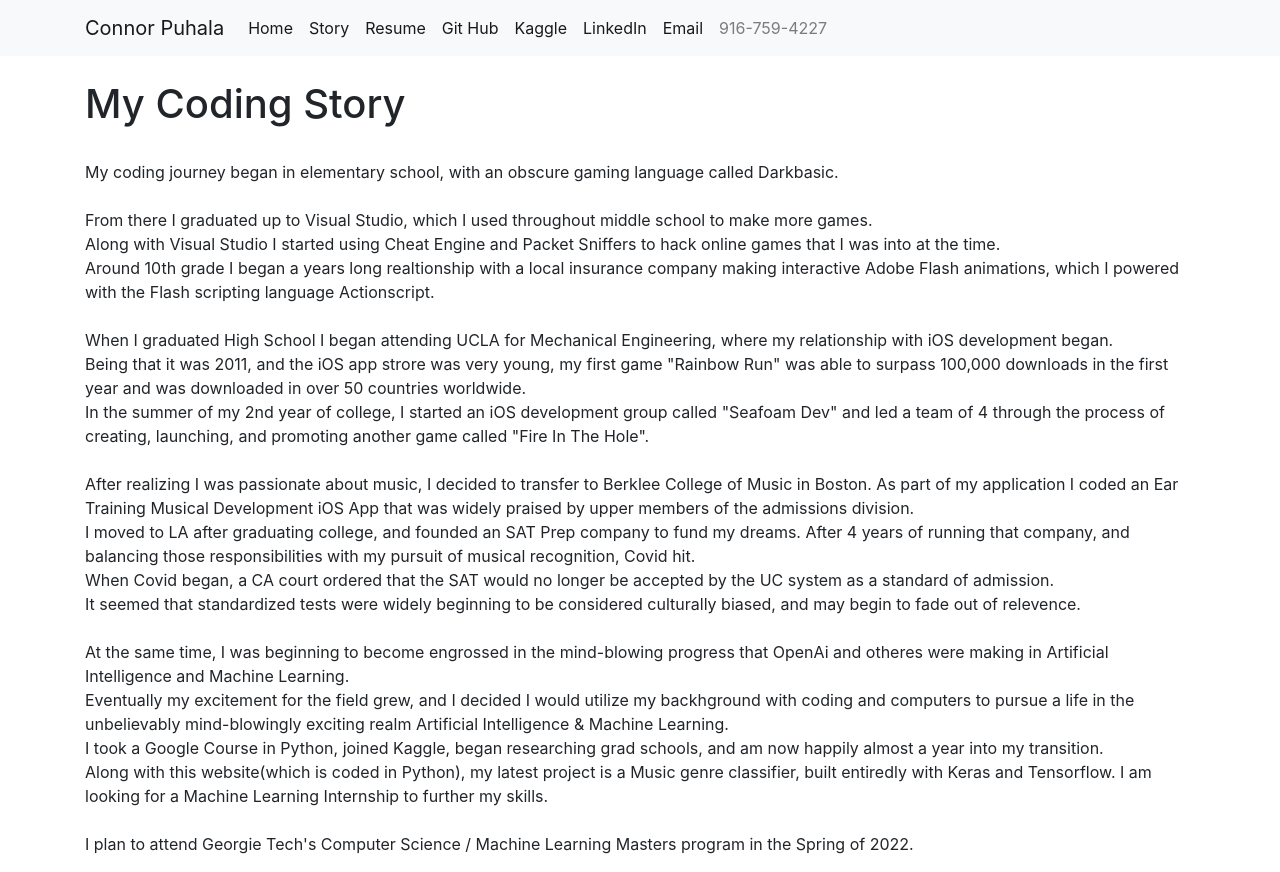
After one commit to connorpuhala/PersonalPortfolioWebsite, a Django app: page /story in a window 1280 px wide. The commit adds this page. Run offline with Django 3.2, Linux system fonts and the light colour scheme; some libraries are stand-ins or nearby versions.

Commit message:
Added Info pages and updated coding story

```diff
--- a/personal_portfolio/templates/base.html
+++ b/personal_portfolio/templates/base.html
@@ -13,6 +13,12 @@
               <a class="nav-link" href="{% url 'project_index' %}">Home</a>
             </li>
             <li class="nav-item active">
+              <a class="nav-link" href="{% url 'story' %}">Story</a>
+            </li>
+            <li class="nav-item active">
+              <a class="nav-link" href="{% url 'about_page' %}">Resume</a>
+            </li>
+            <li class="nav-item active">
               <a class="nav-link" href="https://github.com/connorpuhala" target="_blank">Git Hub</a>
             </li>
             <li class="nav-item active">
@@ -22,7 +28,7 @@
               <a class="nav-link" href="https://www.linkedin.com/in/connorpuhala/" target="_blank">LinkedIn</a>
             </li>
             <li class="nav-item active">
-              <a class="nav-link" href = "mailto: connorpuhala@gmail.com" target="_blank">Email me!</a>
+              <a class="nav-link" href = "mailto: connorpuhala@gmail.com" target="_blank">Email</a>
             </li>
             <li class="nav-item inactive">
               <a class="nav-link">916-759-4227</a>
--- a/projects/templates/project_index.html
+++ b/projects/templates/project_index.html
@@ -25,7 +25,7 @@
         position:absolute;
         top:50%;
         height:300px;
-        margin-top:-230px
+        margin-top:-250px
     }
 </style>
 </head>
--- /dev/null
+++ b/projects/templates/story.html
@@ -0,0 +1,46 @@
+{% extends "base.html" %}
+{% load static %}
+
+{% block page_content %}
+<br>
+<h1>My Coding Story</h1>
+<br>
+<p>
+    My coding journey began in elementary school, with an obscure gaming language called Darkbasic.
+    <br><br>
+    From there I graduated up to Visual Studio, which I used throughout middle school to make more games.
+    <br>
+    Along with Visual Studio I started using Cheat Engine and Packet Sniffers to hack online games that I was into at the time.
+    <br>
+    Around 10th grade I began a years long realtionship with a local insurance company making interactive Adobe Flash animations, which I powered with the Flash scripting language Actionscript.
+    <br><br>
+    When I graduated High School I began attending UCLA for Mechanical Engineering, where my relationship with iOS development began.
+    <br>
+    Being that it was 2011, and the iOS app strore was very young, my first game "Rainbow Run" was able to surpass 100,000 downloads in the first year and was downloaded in over 50 countries worldwide.
+    <br>
+    In the summer of my 2nd year of college, I started an iOS development group called "Seafoam Dev" and led a team of 4 through the process of creating, launching, and promoting another game called "Fire In The Hole".
+    <br><br>
+    After realizing I was passionate about music, I decided to transfer to Berklee College of Music in Boston. As part of my application I coded an Ear Training Musical Development iOS App that was widely praised by upper members of the admissions division.
+    <br>
+    I moved to LA after graduating college, and founded an SAT Prep company to fund my dreams. After 4 years of running that company, and balancing those responsibilities with my pursuit of musical recognition, Covid hit.
+    <br>
+    When Covid began, a CA court ordered that the SAT would no longer be accepted by the UC system as a standard of admission.
+    <br>
+    It seemed that standardized tests were widely beginning to be considered culturally biased, and may begin to fade out of relevence.
+    <br><br>
+    At the same time, I was beginning to become engrossed in the mind-blowing progress that OpenAi and otheres were making in Artificial Intelligence and Machine Learning.
+    <br>
+    Eventually my excitement for the field grew, and I decided I would utilize my backhground with coding and computers to pursue a life in the unbelievably mind-blowingly exciting realm Artificial Intelligence & Machine Learning.
+    <br>
+    I took a Google Course in Python, joined Kaggle, began researching grad schools, and am now happily almost a year into my transition.
+    <br>
+    Along with this website(which is coded in Python), my latest project is a Music genre classifier, built entiredly with Keras and Tensorflow. I am looking for a Machine Learning Internship to further my skills.
+    <br><br>
+    I plan to attend Georgie Tech's Computer Science / Machine Learning Masters program in the Spring of 2022.
+
+
+
+
+</p>
+
+{% endblock %}
--- a/projects/urls.py
+++ b/projects/urls.py
@@ -4,4 +4,6 @@ from . import views
 urlpatterns = [
     path("", views.project_index, name="project_index"),
     path("<int:pk>/", views.project_detail, name="project_detail"),
+    path("about", views.about_page, name="about_page"),
+    path("story", views.story, name="story"),
 ]
--- a/projects/views.py
+++ b/projects/views.py
@@ -14,3 +14,9 @@ def project_detail(request, pk):
         'project': project
     }
     return render(request, 'project_detail.html', context)
+
+def about_page(request):
+    return render(request, 'about_page.html')
+
+def story(request):
+    return render(request, 'story.html')
```
Also changed, not shown: projects/templates/about_page.html (added, +8 -0 lines), projects/static/img/Resume.png (added), 3 other files.
